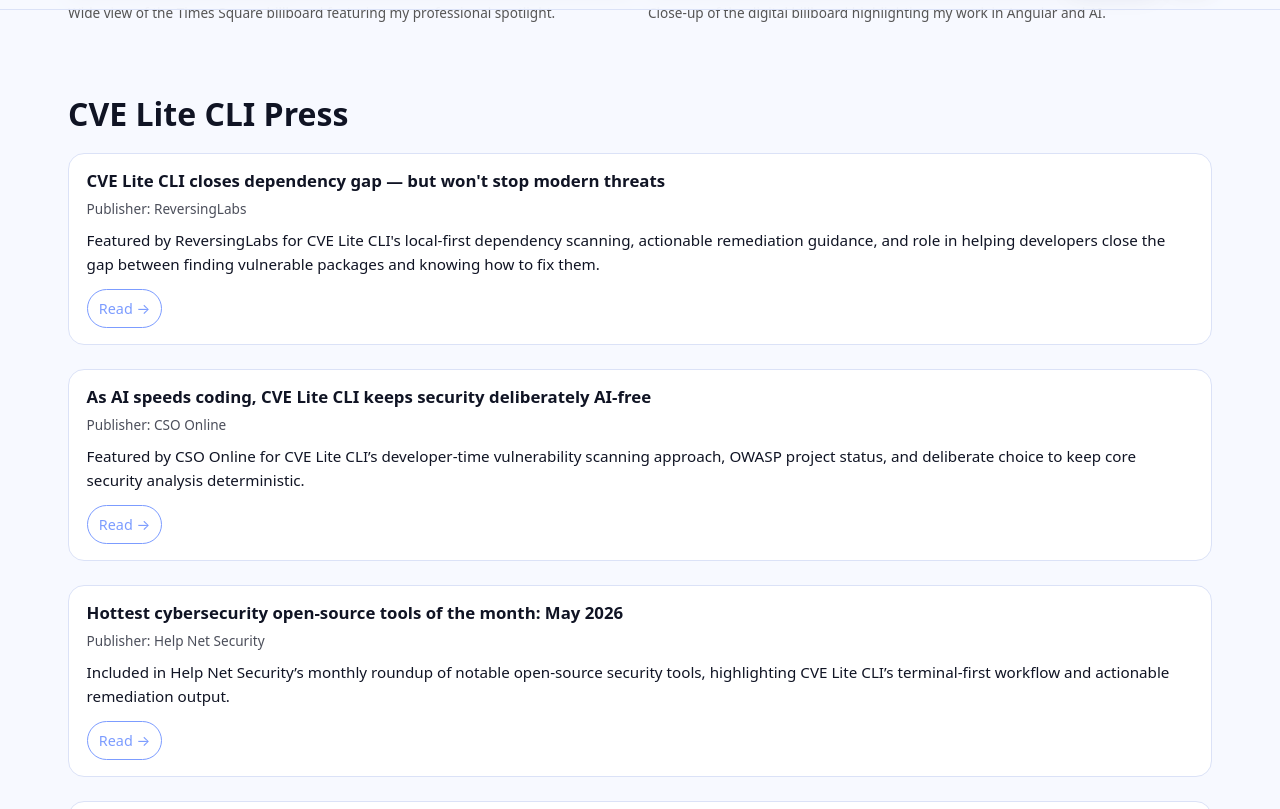
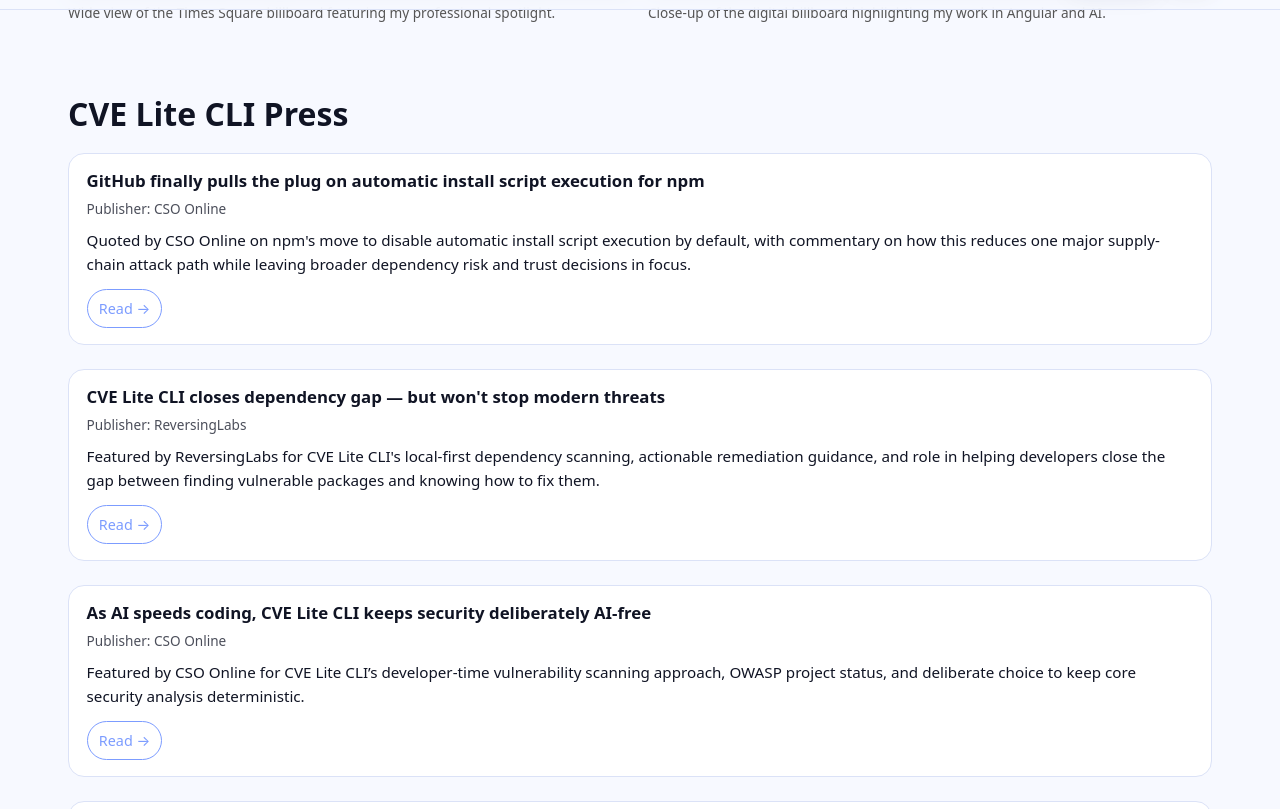
Before and after one commit to sonukapoor/sonukapoor-site.com, a Jekyll site: the page built from media.md, in a window 1280 px wide and 900 px high, scrolled down 797 px, cut to the strip 91-900 px from the top of the window. Built offline with Jekyll 4.4.1, drawn with Linux system fonts in a browser that asks for light colours.

Commit message:
docs: add CSO Online npm install scripts mention

```diff
--- a/media.md
+++ b/media.md
@@ -350,6 +350,14 @@
             publisher: { "@type": "Organization", name: "ReversingLabs" }
             url: "https://www.reversinglabs.com/blog/cve-lite-cli"
             about: { "@id": "https://sonukapoor.com/#person" }
+        - "@type": "ListItem"
+          position: 41
+          item:
+            "@type": "NewsArticle"
+            headline: "GitHub finally pulls the plug on automatic install script execution for npm"
+            publisher: { "@type": "Organization", name: "CSO Online" }
+            url: "https://www.csoonline.com/article/4183859/github-finally-pulls-the-plug-on-automatic-install-script-execution-for-npm-2.html"
+            about: { "@id": "https://sonukapoor.com/#person" }
 ---
 
 I’ve been featured, quoted, and publicly recognized across leading publications, interviews, and high-visibility showcases that highlight my work in Angular, AI, and enterprise technology.
@@ -396,6 +404,17 @@
 <h2 class="media-section-title" id="cve-lite-press">CVE Lite CLI Press</h2>
 
 <div class="cards">
+
+  <div class="card">
+    <h2>GitHub finally pulls the plug on automatic install script execution for npm</h2>
+    <div class="card-meta">Publisher: CSO Online</div>
+    <p class="card-desc">
+      Quoted by CSO Online on npm's move to disable automatic install script execution by default, with commentary on how this reduces one major supply-chain attack path while leaving broader dependency risk and trust decisions in focus.
+    </p>
+    <div class="card-actions">
+      <a href="https://www.csoonline.com/article/4183859/github-finally-pulls-the-plug-on-automatic-install-script-execution-for-npm-2.html" target="_blank" rel="noopener">Read →</a>
+    </div>
+  </div>
 
   <div class="card">
     <h2>CVE Lite CLI closes dependency gap — but won't stop modern threats</h2>
```
Also changed, not shown: other parts of media.md (+1 -1 lines).
